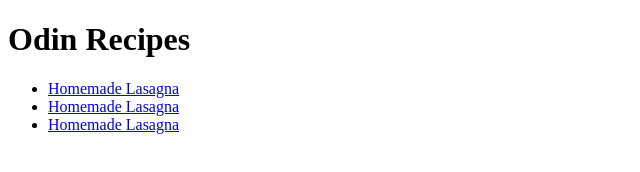
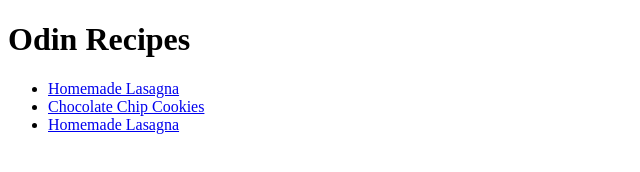
Before and after one commit to rdogz/odin-recipes, a plain HTML site: page index.html in a window 1280 px wide. Shown: the full height of the page, 0-640 px from the left. Drawn offline with Linux system fonts and the light colour scheme.

Commit message:
/index.html: Alter index.html
- index.html now links to cookies 'recipes/cookies.html' recipe

```diff
--- a/index.html
+++ b/index.html
@@ -9,7 +9,7 @@
         <h1>Odin Recipes</h1>
         <ul>
             <li><a href="recipes/lasagna.html" target="_blank" rel="noopener noreferrer">Homemade Lasagna</a></li>
-            <li><a href="recipes/lasagna.html" target="_blank" rel="noopener noreferrer">Homemade Lasagna</a></li>
+            <li><a href="recipes/cookies.html" target="_blank" rel="noopener noreferrer">Chocolate Chip Cookies</a></li>
             <li><a href="recipes/lasagna.html" target="_blank" rel="noopener noreferrer">Homemade Lasagna</a></li>
         </ul>
     </body>
```
